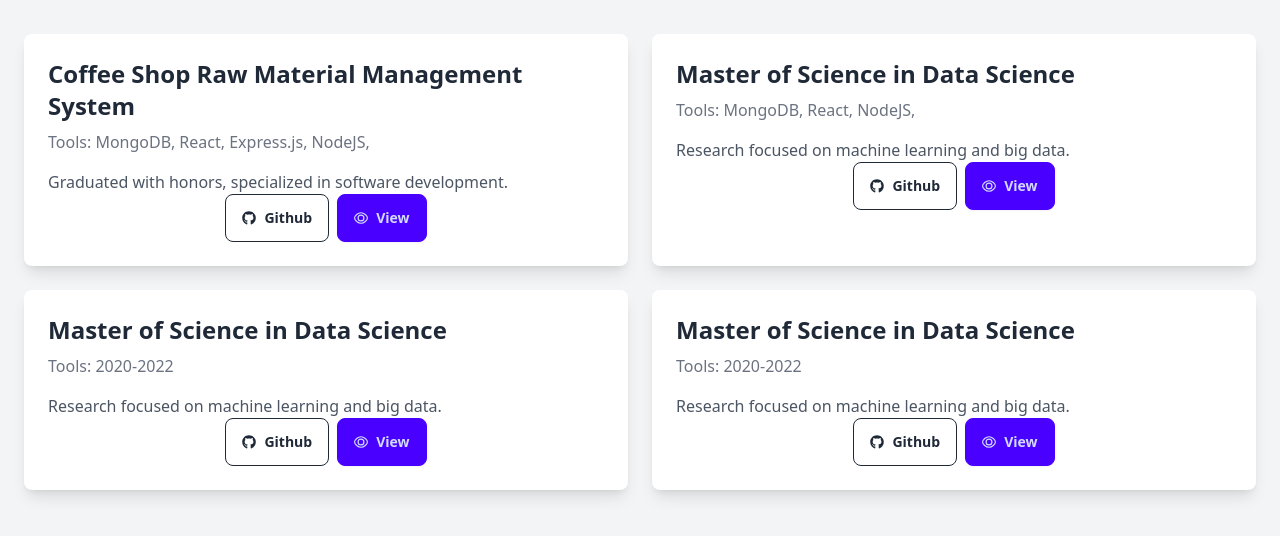
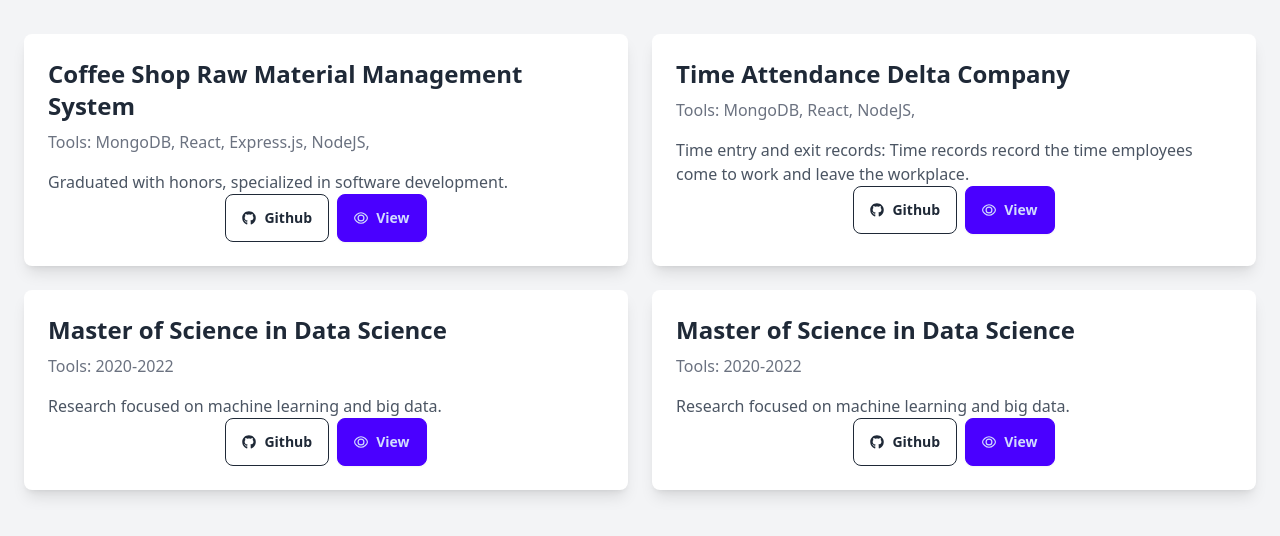
Before and after one commit to ThapananKulab/portfolio-thapanan, a Gatsby site: page /project in a window 1280 px wide. Shown: the part 150-686 px from the top of the page. Built offline with nearby package versions, Linux system fonts and the light colour scheme; Gatsby itself is replaced by a stand-in of ours.

Commit message:
Update project.js

```diff
--- a/src/pages/project.js
+++ b/src/pages/project.js
@@ -6,24 +6,29 @@ import { GrView } from "react-icons/gr"
 
 const projectData = [
   {
-    degree: "Coffee Shop Raw Material Management System",
+    title: "Coffee Shop Raw Material Management System",
     tools: "MongoDB, React, Express.js, NodeJS,",
     details: "Graduated with honors, specialized in software development.",
     github: "",
+    img: "https://encrypted-tbn0.gstatic.com/images?q=tbn:ANd9GcQWNs7_TqH_iYq6zlZnQcT3XRUjK1cLRT58RQ&s",
     link: "https://pos-management-cafe.netlify.app/sale/pos",
   },
   {
-    degree: "Master of Science in Data Science",
+    title: "Time Attendance Delta Company",
     tools: "MongoDB, React, NodeJS,",
-    details: "Research focused on machine learning and big data.",
+    details:
+      "Time entry and exit records: Time records record the time employees come to work and leave the workplace.",
+    github: "https://github.com/ThapananKulab/work-io-demo.git",
+    img: "https://encrypted-tbn0.gstatic.com/images?q=tbn:ANd9GcTO4gVxYgRiRzBCfNkW-JWcz6YxkTrlNao6iQ&s",
+    link: "https://ambitious-desert-0548dee10.5.azurestaticapps.net/",
   },
   {
-    degree: "Master of Science in Data Science",
+    title: "Master of Science in Data Science",
     tools: "2020-2022",
     details: "Research focused on machine learning and big data.",
   },
   {
-    degree: "Master of Science in Data Science",
+    title: "Master of Science in Data Science",
     tools: "2020-2022",
     details: "Research focused on machine learning and big data.",
   },
@@ -41,9 +46,10 @@ const ProjectPage = () => {
             <div className="grid gap-6 mb-10 md:grid-cols-2">
               {projectData.map((project, index) => (
                 <div key={index} className="bg-white p-6 rounded-lg shadow-lg">
-                  <h2 className="text-2xl font-bold mb-2">{project.degree}</h2>
+                  <h2 className="text-2xl font-bold mb-2">{project.title}</h2>
                   <p className="text-gray-500">Tools: {project.tools}</p>
                   <p className="text-gray-600 mt-4">{project.details}</p>
+
                   <div className="card-actions justify-center">
                     <a href={project.link} target="_blank">
                       <button className="btn btn-outline btn-dark">
```
